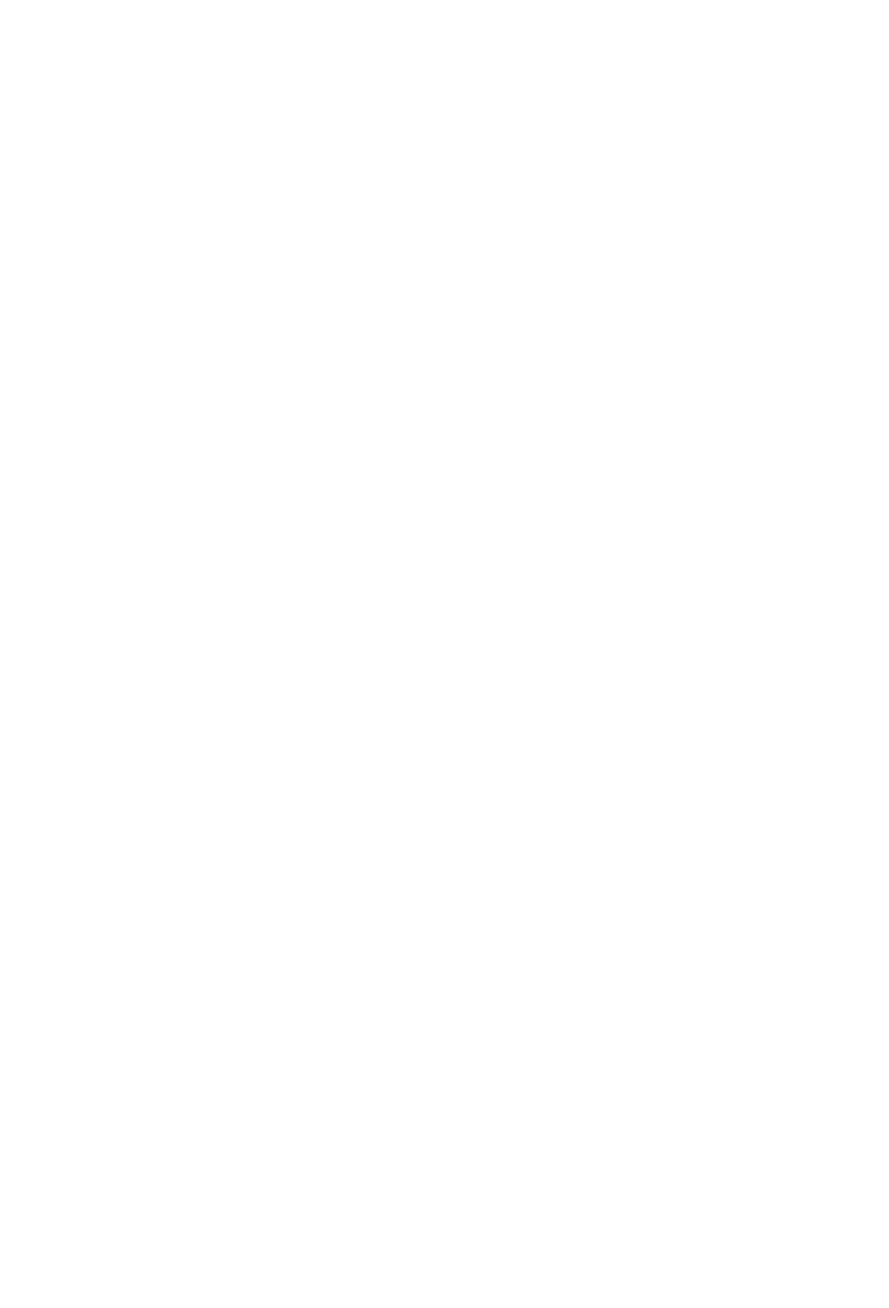
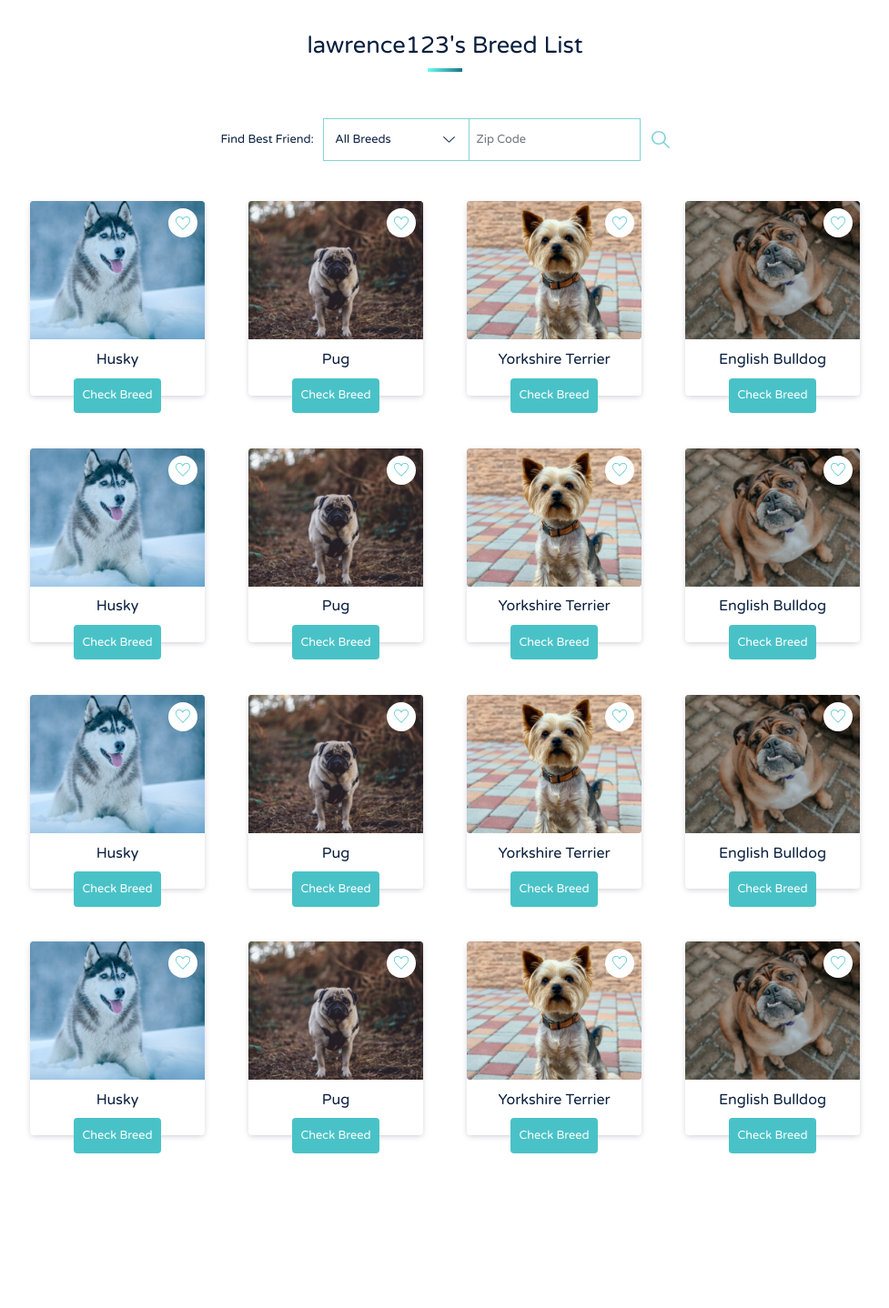
Before and after one commit to lawrencedovin/capstone-2-bark, a React (Create React App) app in the folder bark/: page /breed-list in a window 1280 px wide. Shown: the part 80-1518 px from the top of the page at 91% size, without its empty margins (151-1128 px from the left). Before the commit the page ends 800 px from the top, so only its background shows below. Built offline with nearby package versions, Linux system fonts and the light colour scheme; a web font is replaced by a local one.

Commit message:
Updated breed list component

```diff
--- a/bark/src/App.js
+++ b/bark/src/App.js
@@ -4,6 +4,7 @@ import Login from "./main-pages/Login/Login";
 import EditUser from "./main-pages/EditUser/EditUser";
 import Search from "./main-pages/Search/Search";
 import DogList from "./main-pages/DogList/DogList";
+import BreedList from "./main-pages/BreedList/BreedList";
 import NavBar from "./components/navs/NavBar/NavBar";
 import { BrowserRouter, Route } from 'react-router-dom';
 
@@ -30,6 +31,9 @@ function App() {
         <Route exact path="/dog-list">
           <DogList />
         </Route>
+        <Route exact path="/breed-list">
+          <BreedList />
+        </Route>
       </BrowserRouter>
     </div>
   );
--- a/bark/src/components/navs/NavBar/NavBar.js
+++ b/bark/src/components/navs/NavBar/NavBar.js
@@ -20,7 +20,7 @@ function NavBar() {
                     <a class="nav-link navbar__link" href="/edit">lawrence123</a>
                   </li>
                   <li class="nav-item">
-                    <a class="nav-link navbar__link" href="/breeds">Breeds</a>
+                    <a class="nav-link navbar__link" href="/breed-list">Breeds</a>
                   </li>
                   <li class="nav-item">
                     <a class="nav-link navbar__link" href="/dog-list">Dogs</a>
--- a/bark/src/main-pages/BreedList/BreedList.js
+++ b/bark/src/main-pages/BreedList/BreedList.js
@@ -1,15 +1,22 @@
 import React from 'react';
-import PropTypes from 'prop-types';
+import DogSearchFilter from '../../components/filters/DogSearchFilter/DogSearchFilter';
+import SearchTitle from '../../components/titles/SearchTitle/SearchTitle';
+import BreedsCardsList from '../../components/cards/BreedsCardsList/BreedsCardsList';
+import MainFooter from '../../components/footers/MainFooter/MainFooter';
 
 
-const BreedList = () => (
-  <div data-testid="BreedList">
-    BreedList Component
-  </div>
-);
-
-BreedList.propTypes = {};
-
-BreedList.defaultProps = {};
+function BreedList() {
+  return(
+    <div data-testid="Search">
+      <SearchTitle title="lawrence123's Breed List" />
+      <DogSearchFilter />
+      <BreedsCardsList/>
+      <BreedsCardsList/>
+      <BreedsCardsList/>
+      <BreedsCardsList/>
+      <MainFooter/>
+    </div>
+  );
+}
 
 export default BreedList;
```
